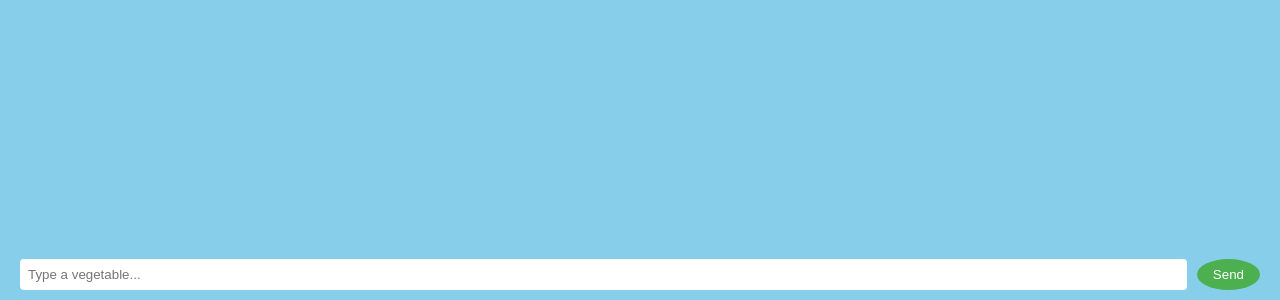
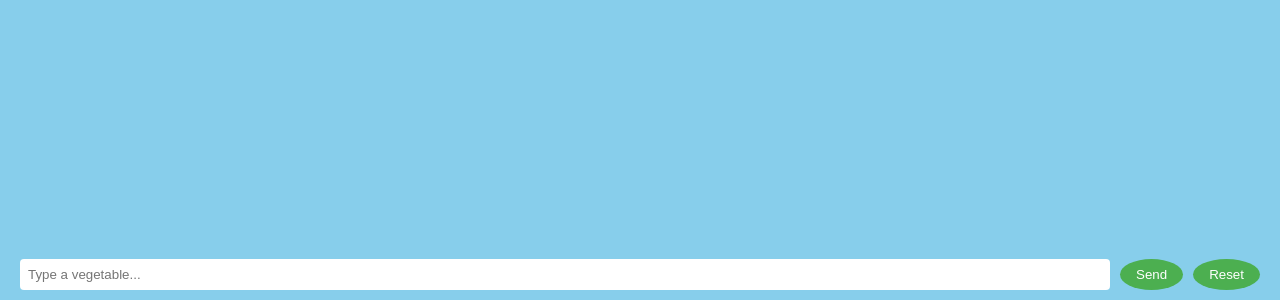
Before and after one commit to Skhem02/marketingnic, a plain HTML site: page index.html in a window 1280 px wide. Shown: the part 500-800 px from the top of the page. Drawn offline with Linux system fonts and the light colour scheme.

Commit message:
Update index.html

```diff
--- a/index.html
+++ b/index.html
@@ -10,6 +10,7 @@
     <div class="inputContainer">
       <input type="text" id="userInput" placeholder="Type a vegetable...">
       <button class="rounded-button" onclick="sendMessage()">Send</button>
+      <button id="resetButton" class="rounded-button" onclick="resetChat()" disabled>Reset</button>
     </div>
   </div>
 
```
